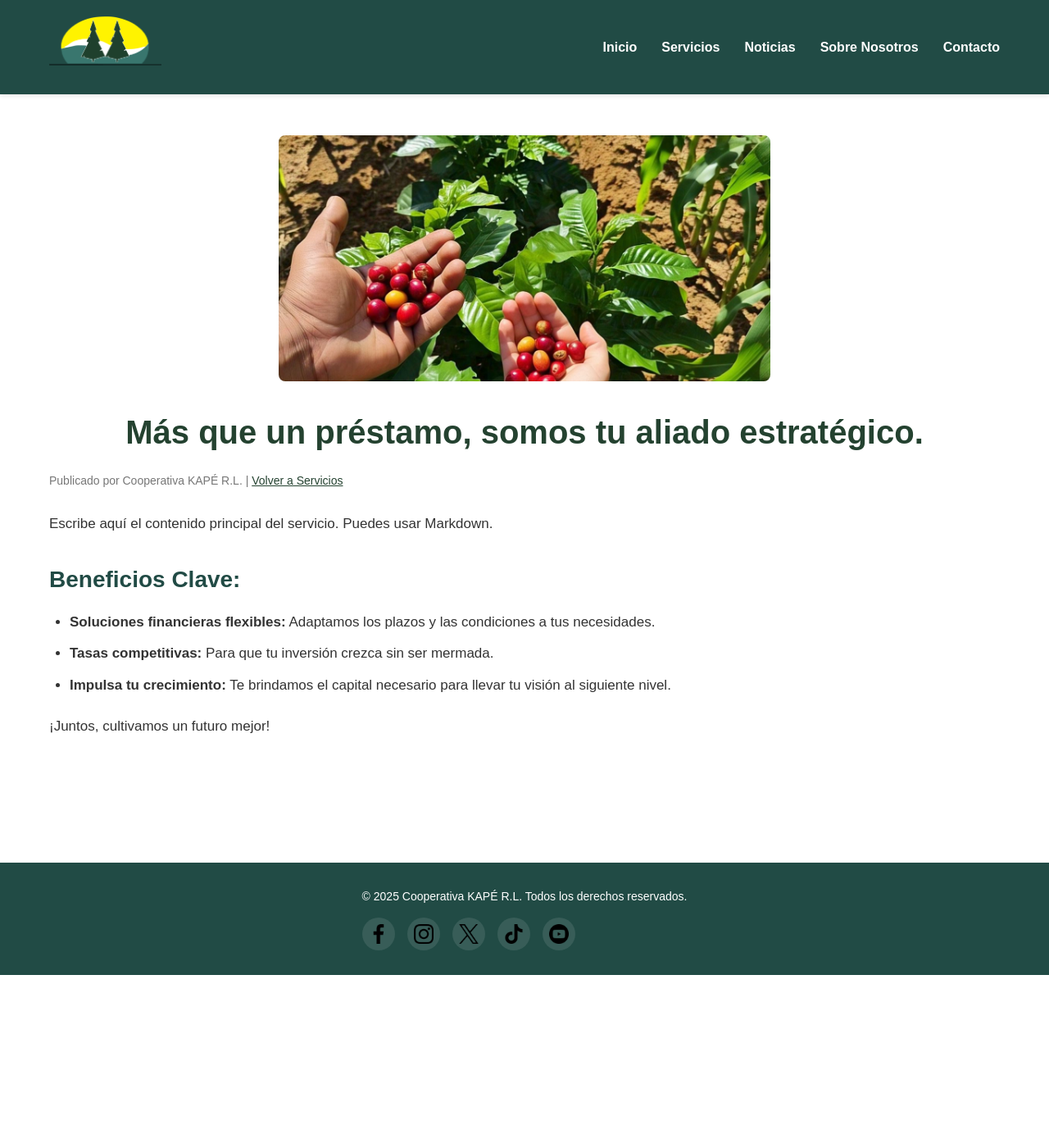
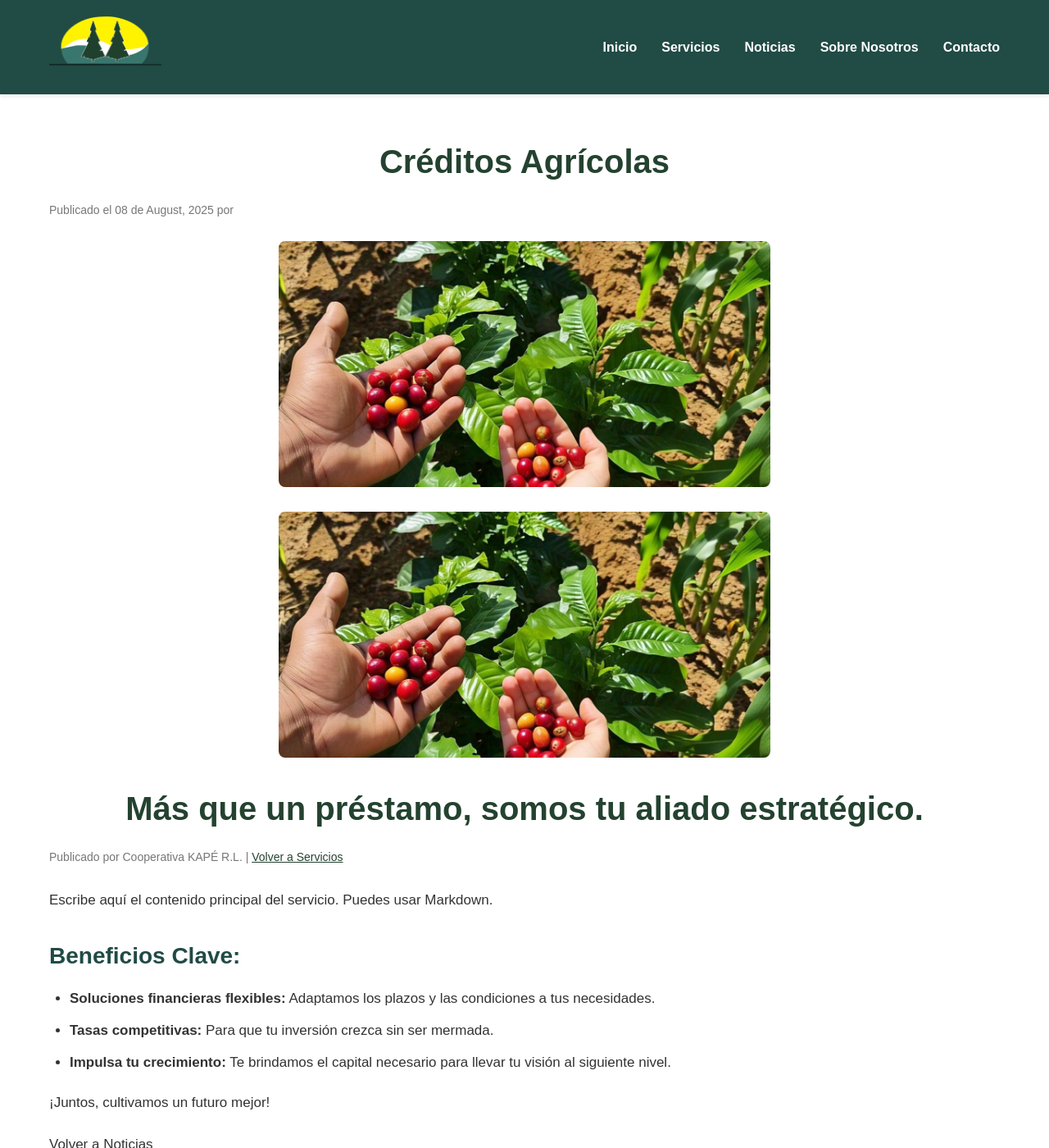
Before and after one commit to noeljc7/Kaperl.github.io, a Jekyll site: the page built from _servicios/fg.md, in a window 1280 px wide and 1400 px high. Shown: the whole window at 82% size. Built offline with Jekyll 4.4.1, drawn with Linux system fonts in a browser that asks for light colours.

Commit message:
Update single-post.html

```diff
--- a/_layouts/single-post.html
+++ b/_layouts/single-post.html
@@ -5,7 +5,19 @@ layout: default
 <main>
     <section class="content-section blog-single-post">
         <div class="container">
-            {{ content | markdownify }}
+            <h1 class="main-title">{{ page.title }}</h1>
+
+            <p class="post-meta">Publicado el {{ page.date | date: "%d de %B, %Y" }} por {{ page.author }}</p>
+
+            {% if page.image %}
+                <img src="{{ page.image | relative_url }}" alt="{{ page.title }}" class="post-main-image">
+            {% endif %}
+
+            <div class="post-content">
+                {{ content }}
+            </div>
+
+            <p><a href="{{ '/noticias/' | relative_url }}">Volver a Noticias</a></p>
         </div>
     </section>
 </main>
```
